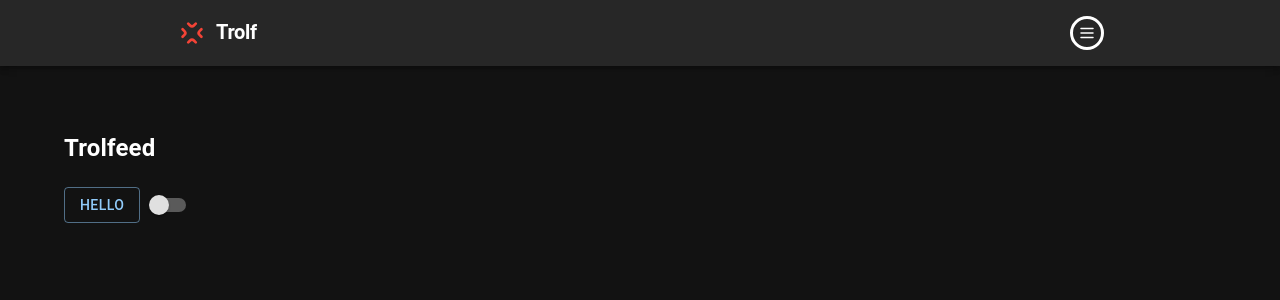
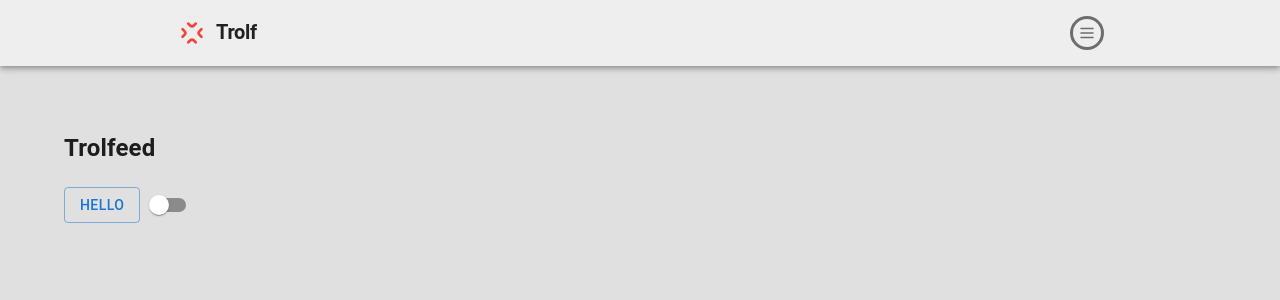
Before and after one commit to mScule/troll-forum-front, a React (Vite) app: page / in a window 1280 px wide. Shown: the top 300 px of the page. Built offline with nearby package versions, Linux system fonts and the light colour scheme.

Commit message:
Theme selector added

```diff
--- a/src/App.tsx
+++ b/src/App.tsx
@@ -1,4 +1,4 @@
-import { useState } from "react";
+import { useState, useContext } from "react";
 import { RouterProvider } from "react-router-dom";
 import router from "./router";
 
@@ -8,17 +8,15 @@ import Container from "@mui/material/Container";
 
 import TopBar from "./components/TopBar";
 
-import dark from "./themes/dark";
-import light from "./themes/light";
-
-import axios from "./setup/axios";
+import ThemeSelectorContext from "./contexts/ThemeSelector";
 import Sidebar from "./components/Sidebar";
 
 const App = () => {
   const [showSideBar, setShowSideBar] = useState(false);
+  const { theme } = useContext(ThemeSelectorContext);
 
   return (
-    <ThemeProvider theme={dark}>
+    <ThemeProvider theme={theme}>
       <CssBaseline />
       <TopBar handleMenuButtonClick={() => setShowSideBar(!showSideBar)} />
       <Sidebar
--- a/src/components/Sidebar.tsx
+++ b/src/components/Sidebar.tsx
@@ -1,4 +1,4 @@
-import { FC } from "react";
+import { FC, useContext } from "react";
 import {
   Box,
   Divider,
@@ -20,13 +20,18 @@ import {
 } from "react-icons/tb";
 import Logo from "./Logo";
 import { hide } from "../styles";
+import ThemeSelectorContext from "../contexts/ThemeSelector";
+import light from "../themes/light";
 
 interface Props {
   open: boolean;
   handleCloseSidebar: () => void;
 }
 
-const Sidebar: FC<Props> = ({ open, handleCloseSidebar }) => (
+const Sidebar: FC<Props> = ({ open, handleCloseSidebar }) => {
+  const { theme, setTheme } = useContext(ThemeSelectorContext);
+
+  return (
     <Drawer
       PaperProps={{ sx: { width: ["100%", "15rem"] } }}
       anchor="right"
@@ -80,11 +85,15 @@ const Sidebar: FC<Props> = ({ open, handleCloseSidebar }) => (
         </ListItem>
         <ListItem>
           <DarkThemeIcon />
-        <Switch />
+          <Switch
+            checked={theme === light ? true : false}
+            onChange={() => setTheme(theme === light ? "dark" : "light")}
+          />
           <LightThemeIcon />
         </ListItem>
       </List>
     </Drawer>
   );
+};
 
 export default Sidebar;
--- /dev/null
+++ b/src/contexts/ThemeSelector.tsx
@@ -0,0 +1,44 @@
+import { createContext, useState, ReactNode, FC } from "react";
+
+import dark from "../themes/dark";
+import light from "../themes/light";
+import { Theme } from "@mui/material";
+
+type ThemeOption = "light" | "dark";
+
+const getTheme = (option: ThemeOption) => (option === "light" ? light : dark);
+
+export const ThemeSelectorContext = createContext({
+  theme: light,
+  setTheme: (_option: ThemeOption) => {},
+});
+
+interface Props {
+  children: ReactNode;
+}
+
+const localTheme = localStorage.getItem("theme");
+
+export const ThemeSelectorProvider: FC<Props> = ({ children }) => {
+  const [theme, setTheme] = useState<Theme>(
+    (localTheme && localTheme === "light") || localTheme === "dark"
+      ? getTheme(localTheme)
+      : light
+  );
+
+  return (
+    <ThemeSelectorContext.Provider
+      value={{
+        theme,
+        setTheme: (option: ThemeOption) => {
+          localStorage.setItem("theme", option);
+          setTheme(getTheme(option));
+        },
+      }}
+    >
+      {children}
+    </ThemeSelectorContext.Provider>
+  );
+};
+
+export default ThemeSelectorContext;
--- a/src/main.tsx
+++ b/src/main.tsx
@@ -1,9 +1,12 @@
 import React from "react";
 import ReactDOM from "react-dom/client";
 import App from "./App";
+import { ThemeSelectorProvider } from "./contexts/ThemeSelector";
 
 ReactDOM.createRoot(document.getElementById("root") as HTMLElement).render(
   <React.StrictMode>
-    <App />
+    <ThemeSelectorProvider>
+      <App />
+    </ThemeSelectorProvider>
   </React.StrictMode>
 );
```
Lines whose indentation alone changed are shown as unchanged.
